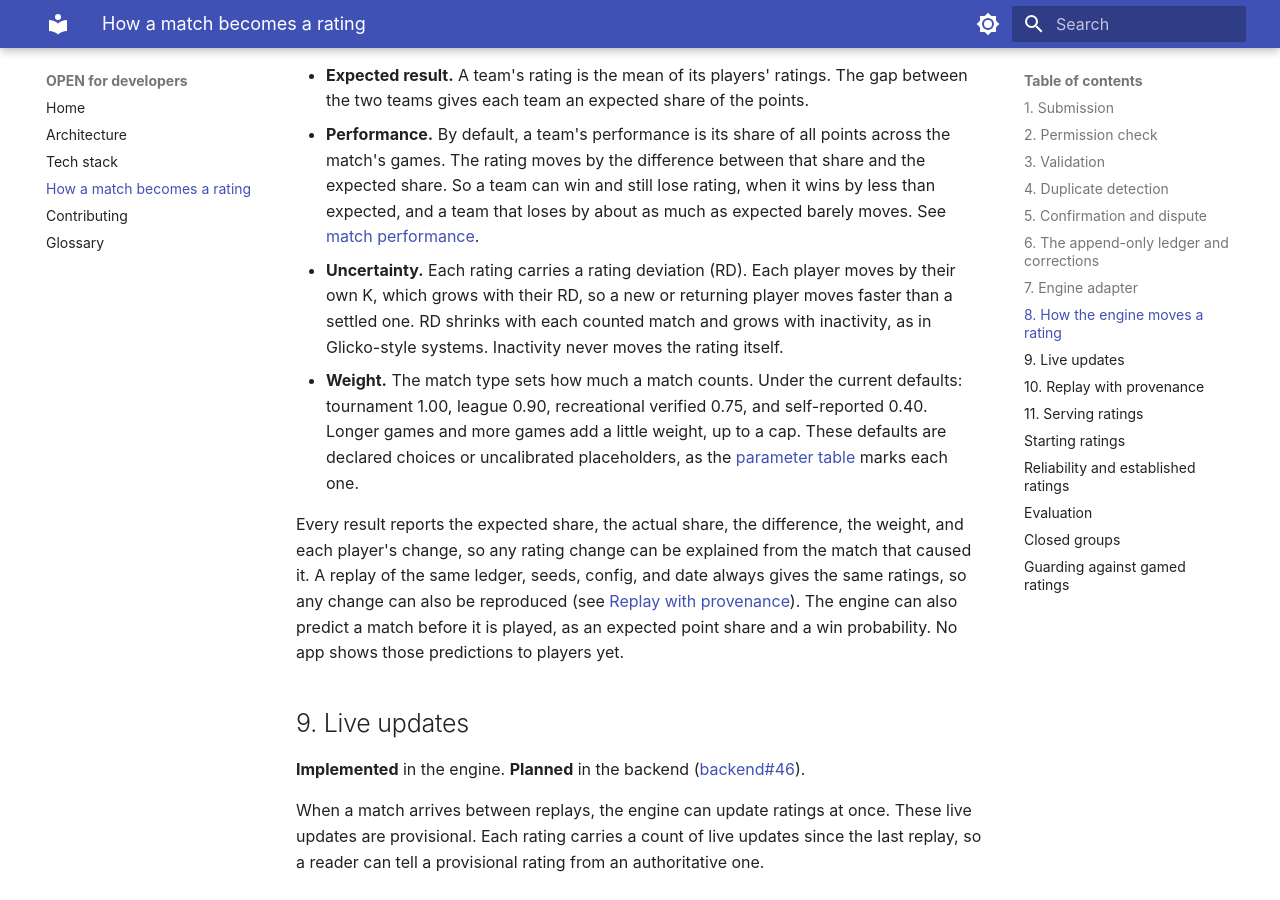
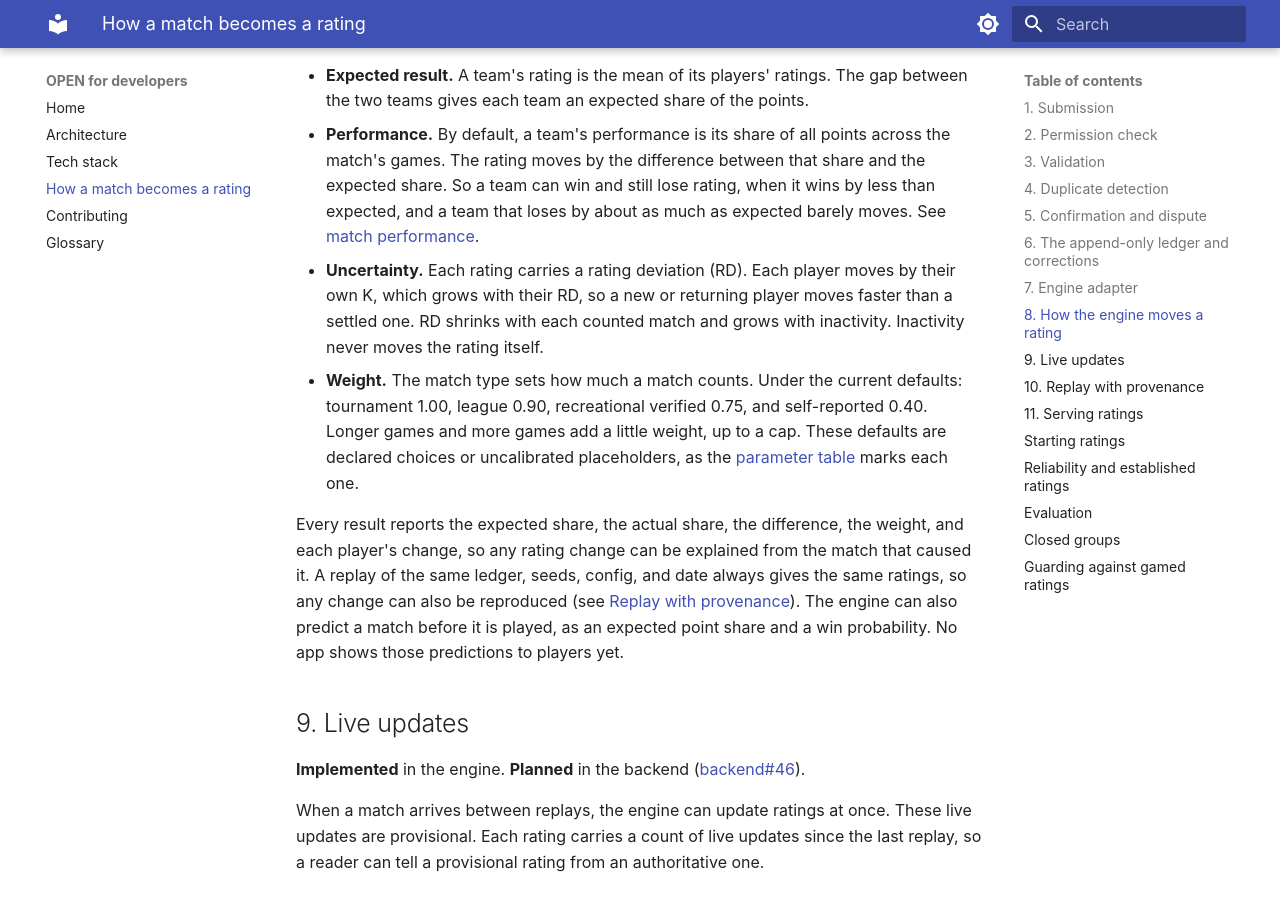
Before and after one commit to openpickleball/developers, an MkDocs documentation site: the page built from docs/match-to-rating.md, in a window 1280 px wide and 900 px high, scrolled down 3197 px. Built offline with MkDocs 1.6.1 and Material for MkDocs 9.7.7, drawn with Linux system fonts in a browser that asks for light colours.

Commit message:
Remove the Glicko reference from the match-to-rating page (#9)
The site's hard rules forbid naming other rating systems. The
Uncertainty bullet compared RD growth to Glicko-style systems; the
sentence keeps its meaning without the comparison.


Claude-Session: https://claude.ai/code/session_01AELE7n3gGdVvVPFZHEBpVf

Signed-off-by: Brad Stricherz <brad.stricherz@gmail.com>
Co-authored-by: Claude Opus 5.5 <noreply@anthropic.com>

```diff
--- a/docs/match-to-rating.md
+++ b/docs/match-to-rating.md
@@ -83,7 +83,7 @@ The engine is an open-source Python package, `openpickleball-engine`, under AGPL
 
 - **Expected result.** A team's rating is the mean of its players' ratings. The gap between the two teams gives each team an expected share of the points.
 - **Performance.** By default, a team's performance is its share of all points across the match's games. The rating moves by the difference between that share and the expected share. So a team can win and still lose rating, when it wins by less than expected, and a team that loses by about as much as expected barely moves. See [match performance](https://github.com/openpickleball/engine/blob/main/docs/behavior.md#match-performance).
-- **Uncertainty.** Each rating carries a rating deviation (RD). Each player moves by their own K, which grows with their RD, so a new or returning player moves faster than a settled one. RD shrinks with each counted match and grows with inactivity, as in Glicko-style systems. Inactivity never moves the rating itself.
+- **Uncertainty.** Each rating carries a rating deviation (RD). Each player moves by their own K, which grows with their RD, so a new or returning player moves faster than a settled one. RD shrinks with each counted match and grows with inactivity. Inactivity never moves the rating itself.
 - **Weight.** The match type sets how much a match counts. Under the current defaults: tournament 1.00, league 0.90, recreational verified 0.75, and self-reported 0.40. Longer games and more games add a little weight, up to a cap. These defaults are declared choices or uncalibrated placeholders, as the [parameter table](https://github.com/openpickleball/engine/blob/main/docs/model.md#parameters) marks each one.
 
 Every result reports the expected share, the actual share, the difference, the weight, and each player's change, so any rating change can be explained from the match that caused it. A replay of the same ledger, seeds, config, and date always gives the same ratings, so any change can also be reproduced (see [Replay with provenance](#10-replay-with-provenance)). The engine can also predict a match before it is played, as an expected point share and a win probability. No app shows those predictions to players yet.
```
